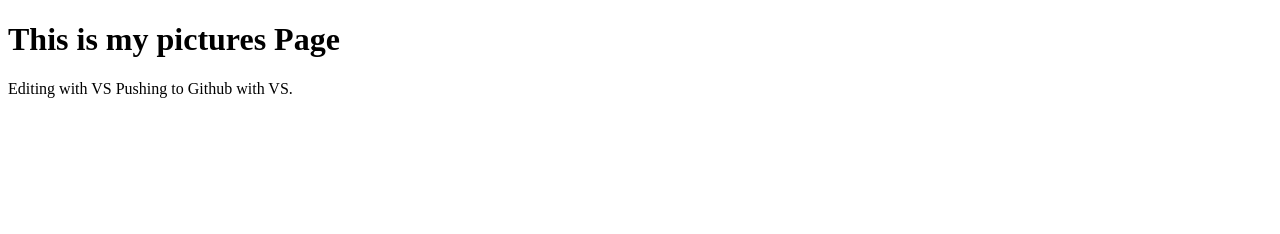
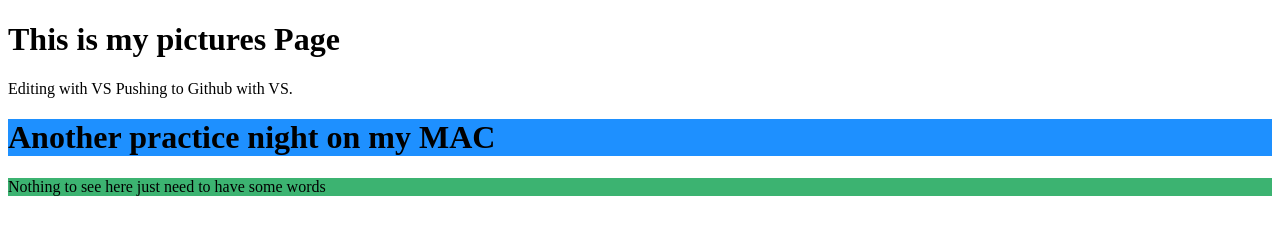
Before and after one commit to skillitt/myrepo1, a plain HTML site: page pictures.html in a window 1280 px wide. Drawn offline with Linux system fonts and the light colour scheme.

Commit message:
Edited pictures html on mac and uploaded to git with VS

```diff
--- a/pictures.html
+++ b/pictures.html
@@ -8,5 +8,11 @@
     <h1>This is my pictures Page</h1>
     <p>Editing with VS Pushing to Github with VS.</p>
 
+    <h1 style="background-color:DodgerBlue;">Another practice night on my MAC</h1>
+
+<p style="background-color:MediumSeaGreen;">
+Nothing to see here just need to have some words
+</p>
+
 </body>
 </html>
```
